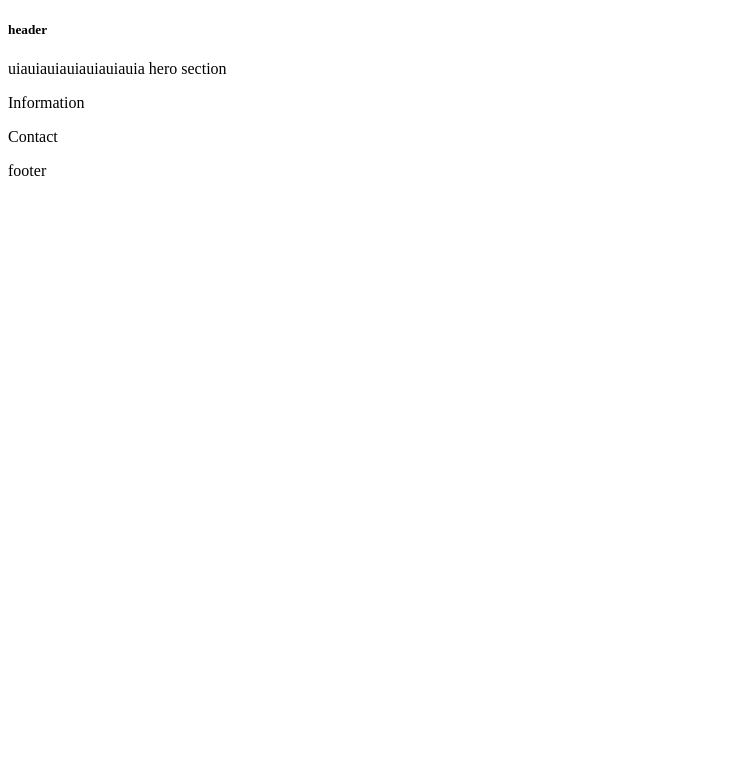
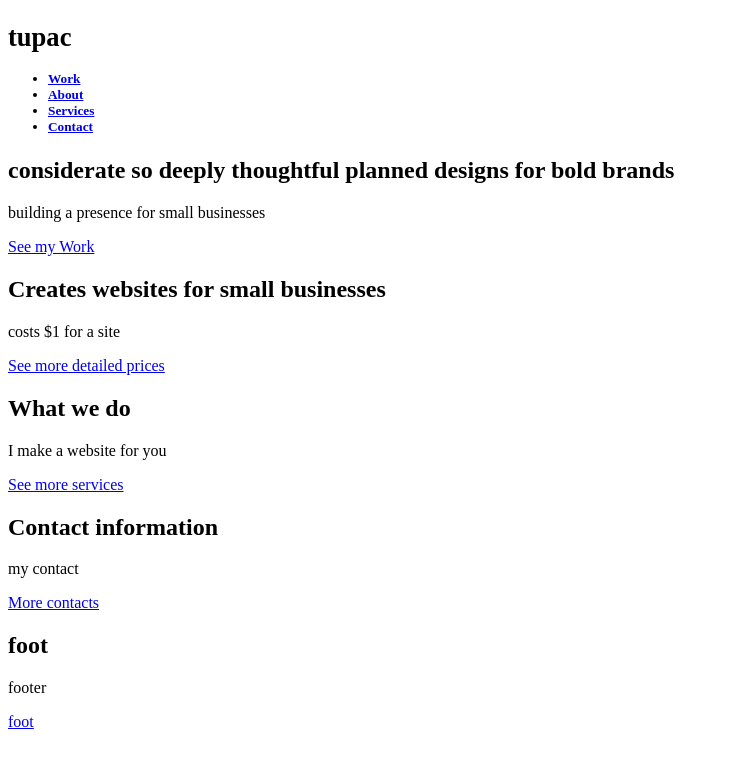
Before and after one commit to sukika/websitepractice, a plain HTML site: page Website/file.html in a window 1280 px wide. Shown: the whole page, without its empty margins (0-729 px from the left). Drawn offline with Linux system fonts and the light colour scheme.

Commit message:
made updates

```diff
--- a/Website/file.html
+++ b/Website/file.html
@@ -1,20 +1,62 @@
 <!DOCTYPE html>
 <html lang="en">
+
 <head>
     <meta charset="UTF-8">
     <meta name="viewport" content="width=device-width, initial-scale=1.0">
-    <title>Document</title>
-    <h5><Header>
-        header
-    </Header></h5>
+    <title>freelance designer project </title>
+
 </head>
+
 <body>
-    <p>uiauiauiauiauiauiauia hero section</p>
-    <p>Information</p>
-    <p>Contact</p>
-    <footer>
-        footer
-    </footer>
+    <h5>
+        <!--header-->
+        <Header>
+            <div class="header-logo">
+                <h1>tupac</h1>
+            </div>
+            <nav>
+                <ul>
+                    <li><a href="#">Work</a></li>
+                    <li><a href="#">About</a></li>
+                    <li><a href="#">Services</a></li>
+                    <li><a href="#">Contact</a></li>
+                </ul>
+            </nav>
+        </Header>
+    </h5>
+<!-- Hero -->
+    <section class="hero">
+        <h2> considerate so deeply thoughtful planned designs for bold brands</h2>
+        <p>building a presence for small businesses</p>
+        <a href="#">See my Work</a>
+    </section>
+<!--about-->
+    <section class="about">
+        <h2> Creates websites for small businesses</h2>
+        <p> costs $1 for a site </p>
+        <a href="#">See more detailed prices</a>
+    </section>
+
+<!--services-->
+    <section class="services">
+        <h2> What we do</h2>
+        <p>I make a website for you</p>
+        <a href="#">See more services</a>
+    </section>
+<!--contact-->
+    <section class="contact">
+        <h2>Contact information</h2>
+        <p>my contact</p>
+        <a href="#">More contacts</a>
+    </section>
+<!--footer-->
+    <section class="footer">
+        <h2>foot</h2>
+        <p>footer</p>
+        <a href="#">foot</a>
+    </section>
 
 </body>
+
 </html>
```
